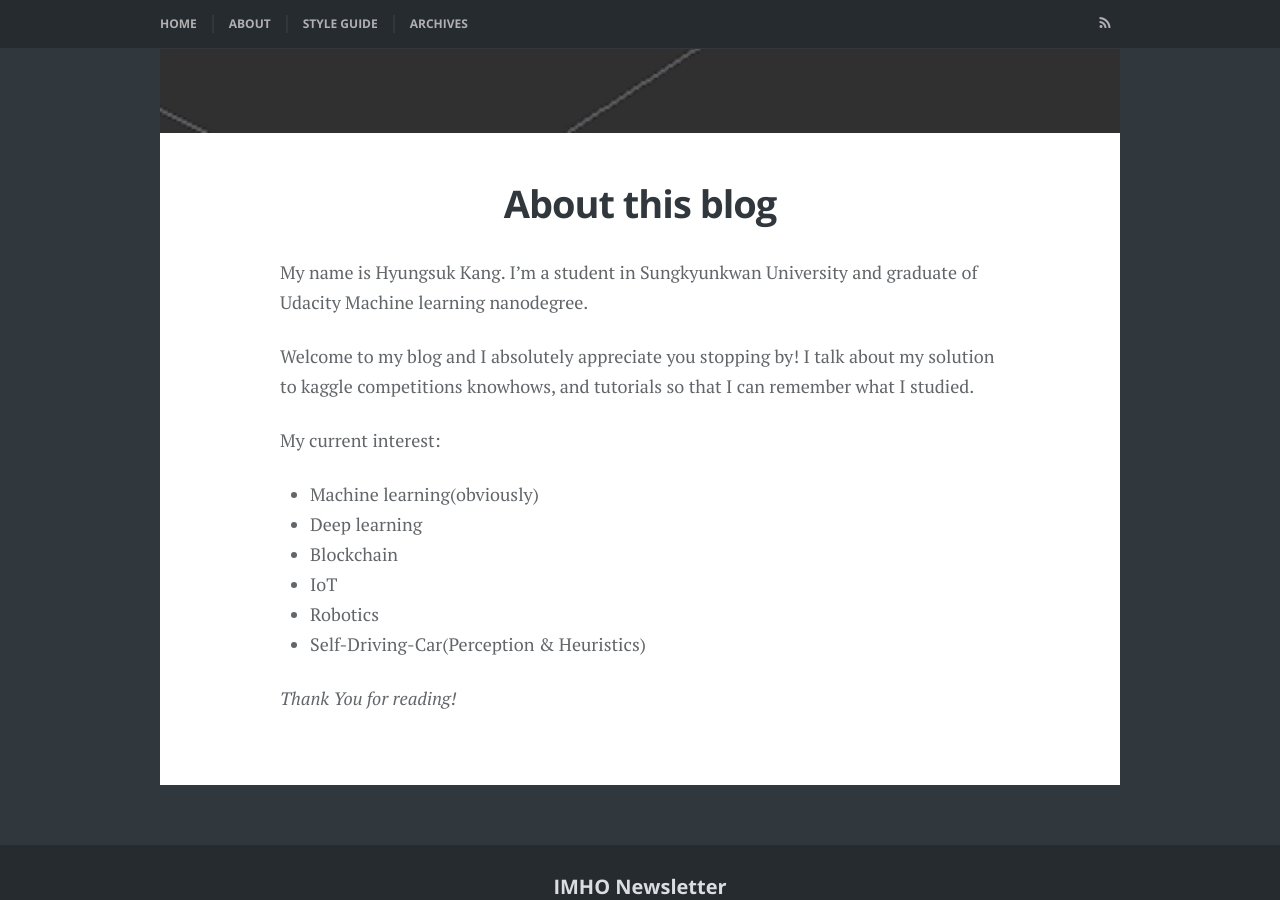
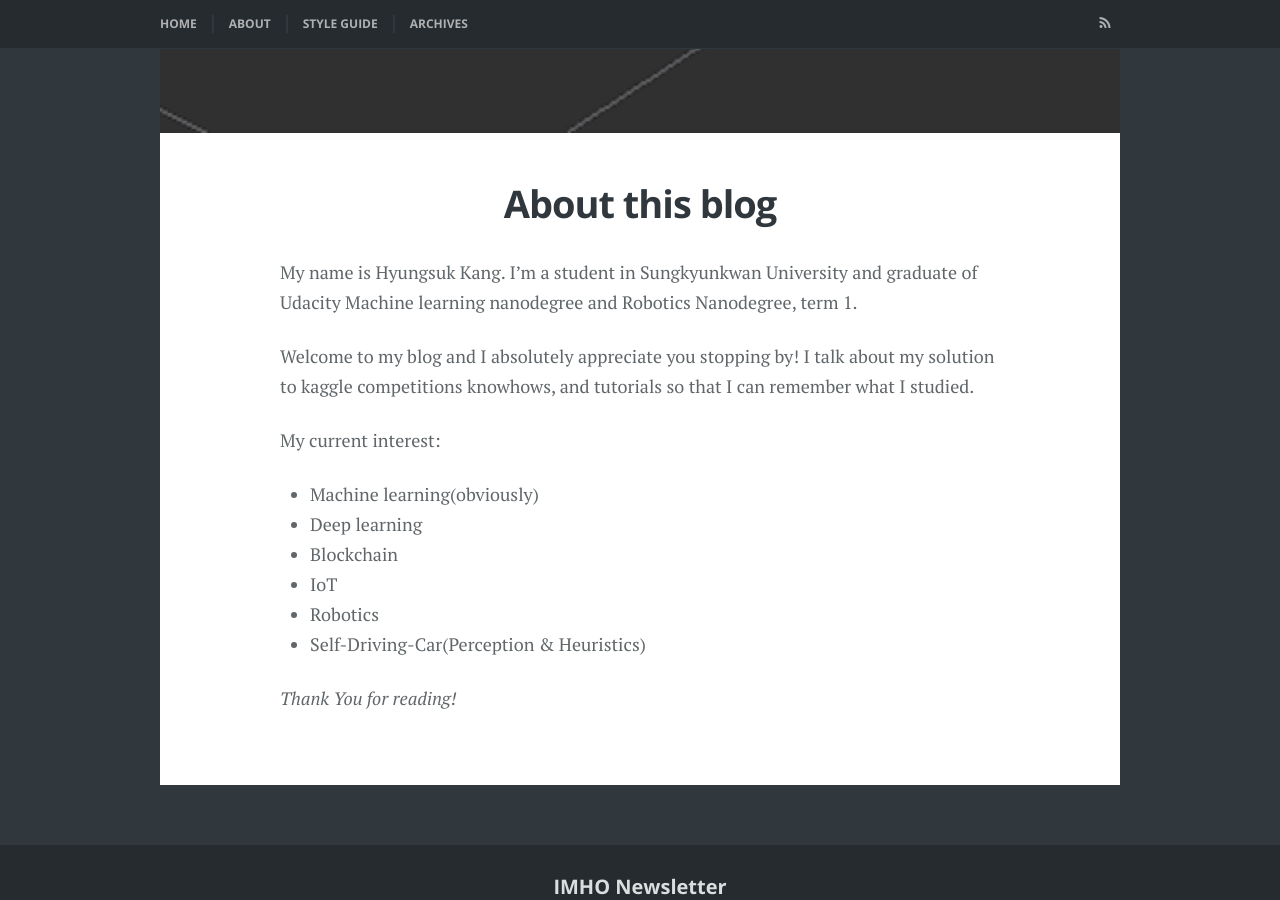
Before and after one commit to hskang9/hskang9.github.io, a Jekyll site: the page built from about.md, in a window 1280 px wide and 900 px high, scrolled down 1097 px. Built offline with Jekyll 4.4.1, drawn with Linux system fonts in a browser that asks for light colours; some web fonts are replaced.

Commit message:
Update about.md

```diff
--- a/about.md
+++ b/about.md
@@ -5,7 +5,7 @@ description: An optional about page for BlogBox Jekyll theme
 featured_image: aboutPage.jpg
 ---
 
-My name is Hyungsuk Kang. I’m a student in Sungkyunkwan University and graduate of Udacity Machine learning nanodegree.
+My name is Hyungsuk Kang. I’m a student in Sungkyunkwan University and graduate of Udacity Machine learning nanodegree and Robotics Nanodegree, term 1.
 
 Welcome to my blog and I absolutely appreciate you stopping by! I talk about my solution to kaggle competitions knowhows, and tutorials so that I can remember what I studied.
 
```
